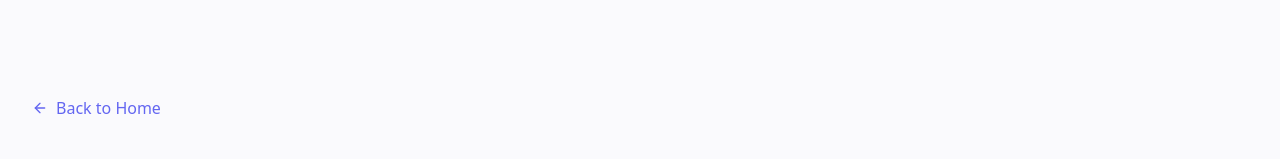
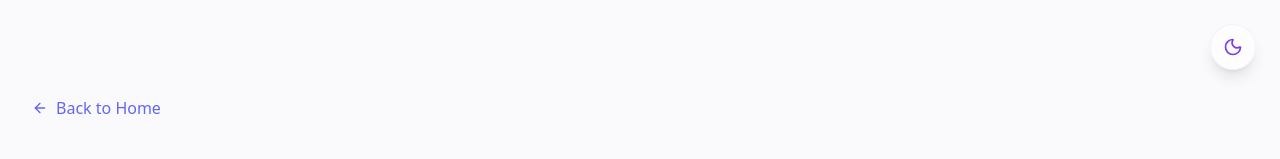
Before and after one commit to akrishav/portfolio1, a Next.js app: page /work in a window 1280 px wide. Shown: the top 159 px of the page. Built offline with nearby package versions, Linux system fonts and the light colour scheme.

Commit message:
feat: add manual theme toggle and default to light mode

```diff
--- a/src/app/globals.css
+++ b/src/app/globals.css
@@ -1,4 +1,6 @@
 @import "tailwindcss";
+
+@custom-variant dark (&:where(.dark, .dark *));
 
 :root {
   --background: #FAFAFD;
@@ -24,8 +26,7 @@
   --font-mono: var(--font-geist-mono);
 }
 
-@media (prefers-color-scheme: dark) {
-  :root {
+.dark {
   --background: #0A0A1A;
   --foreground: #FFFFFF;
   --glass-border: rgba(255, 255, 255, 0.08);
@@ -34,7 +35,6 @@
   --secondary: #A78BFA;
   --muted: #94A3B8;
   --accent: #38BDF8;
-  }
 }
 
 body {
@@ -46,4 +46,5 @@ body {
   font-family: var(--font-sans), Arial, Helvetica, sans-serif;
   overflow-x: hidden;
   min-height: 100vh;
+  transition: background-color 0.4s ease, color 0.4s ease, border-color 0.4s ease;
 }
--- a/src/app/layout.tsx
+++ b/src/app/layout.tsx
@@ -1,6 +1,7 @@
 import type { Metadata } from "next";
 import { Geist, Geist_Mono } from "next/font/google";
 import "./globals.css";
+import ThemeToggle from "@/components/ThemeToggle";
 
 const geistSans = Geist({
   variable: "--font-geist-sans",
@@ -36,6 +37,7 @@ export default function RootLayout({
       <body
         className={`${geistSans.variable} ${geistMono.variable} antialiased`}
       >
+        <ThemeToggle />
         {children}
       </body>
     </html>
--- /dev/null
+++ b/src/components/ThemeToggle.tsx
@@ -0,0 +1,77 @@
+"use client";
+
+import { useEffect, useState } from "react";
+import { Sun, Moon } from "lucide-react";
+import { motion, AnimatePresence } from "framer-motion";
+
+export default function ThemeToggle() {
+  const [theme, setTheme] = useState<"light" | "dark">("light");
+  const [mounted, setMounted] = useState(false);
+
+  useEffect(() => {
+    // Read the theme from localStorage or default to light
+    const savedTheme = localStorage.getItem("theme") as "light" | "dark" | null;
+
+    // We default to light theme as requested, but support dark mode toggle
+    if (savedTheme === "dark") {
+      setTheme("dark");
+      document.documentElement.classList.add("dark");
+    } else {
+      setTheme("light");
+      document.documentElement.classList.remove("dark");
+    }
+    setMounted(true);
+  }, []);
+
+  const toggleTheme = () => {
+    if (theme === "light") {
+      setTheme("dark");
+      document.documentElement.classList.add("dark");
+      localStorage.setItem("theme", "dark");
+    } else {
+      setTheme("light");
+      document.documentElement.classList.remove("dark");
+      localStorage.setItem("theme", "light");
+    }
+  };
+
+  if (!mounted) {
+    return (
+      <div className="fixed top-6 right-6 z-50 p-3 rounded-full border border-glass-border bg-glass-bg backdrop-blur-md w-[46px] h-[46px] opacity-0" />
+    );
+  }
+
+  return (
+    <button
+      onClick={toggleTheme}
+      className="fixed top-6 right-6 z-50 p-3 rounded-full border border-glass-border bg-glass-bg backdrop-blur-md text-foreground hover:scale-110 active:scale-95 transition-all shadow-lg hover:shadow-xl cursor-pointer focus:outline-none flex items-center justify-center"
+      aria-label="Toggle Theme"
+    >
+      <AnimatePresence mode="wait" initial={false}>
+        {theme === "light" ? (
+          <motion.div
+            key="moon"
+            initial={{ y: -10, opacity: 0, rotate: -40 }}
+            animate={{ y: 0, opacity: 1, rotate: 0 }}
+            exit={{ y: 10, opacity: 0, rotate: 40 }}
+            transition={{ duration: 0.2 }}
+            className="flex items-center justify-center"
+          >
+            <Moon className="w-5 h-5 text-secondary" />
+          </motion.div>
+        ) : (
+          <motion.div
+            key="sun"
+            initial={{ y: -10, opacity: 0, rotate: 40 }}
+            animate={{ y: 0, opacity: 1, rotate: 0 }}
+            exit={{ y: 10, opacity: 0, rotate: -40 }}
+            transition={{ duration: 0.2 }}
+            className="flex items-center justify-center"
+          >
+            <Sun className="w-5 h-5 text-primary" />
+          </motion.div>
+        )}
+      </AnimatePresence>
+    </button>
+  );
+}
```
Lines whose indentation alone changed are shown as unchanged.
